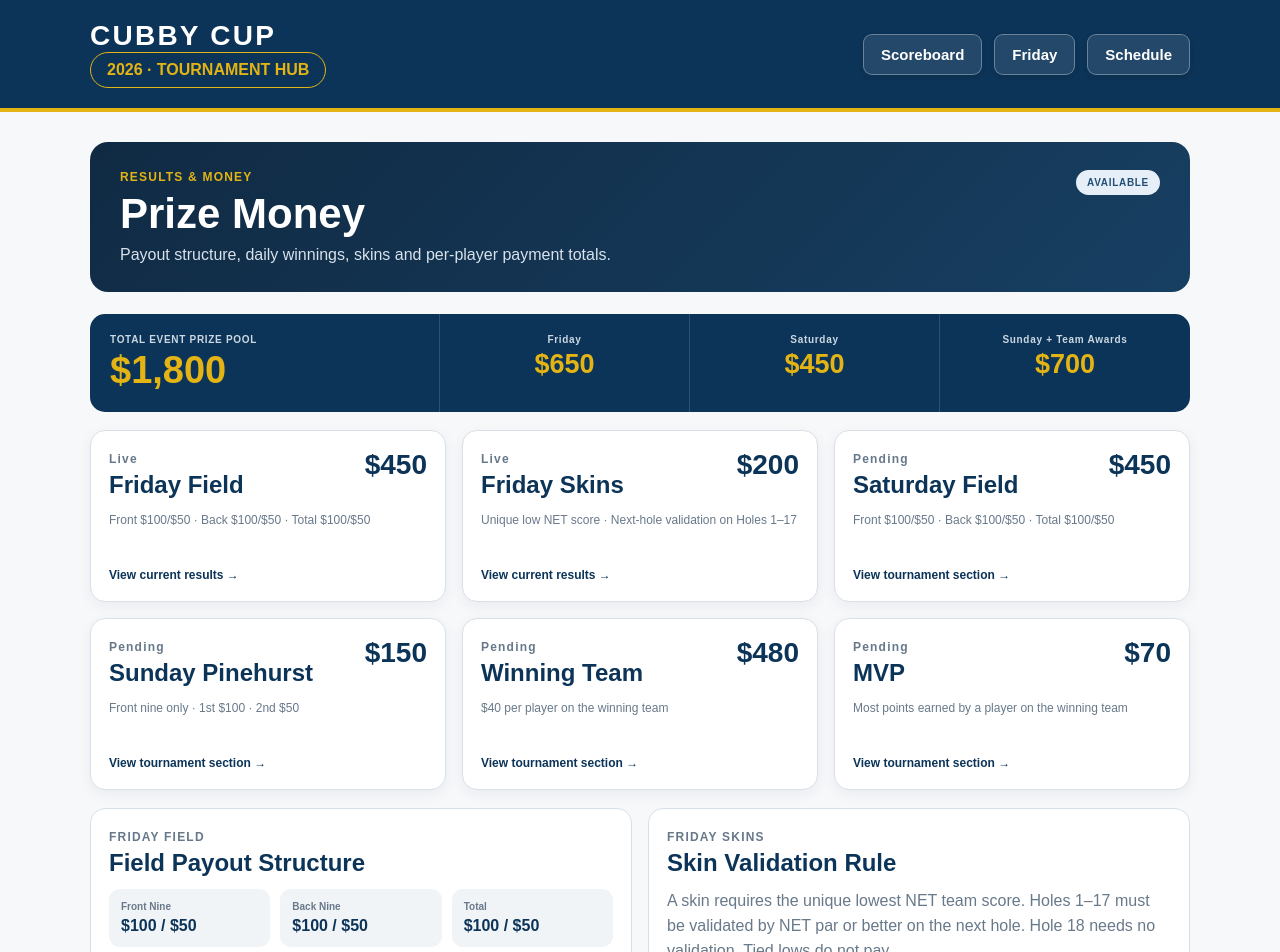
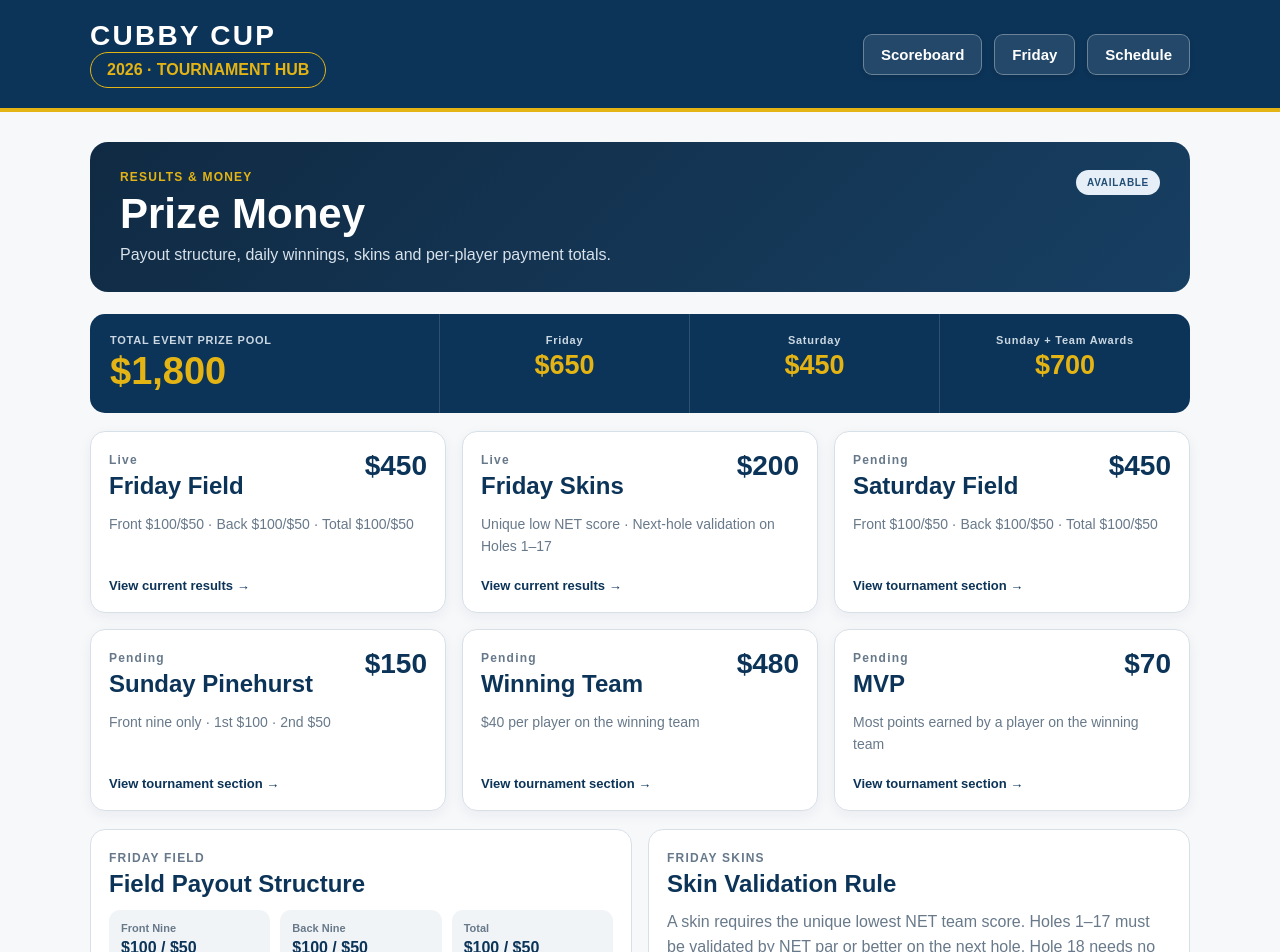
Before and after one commit to wjluyk-app/vet-head-app, a Next.js app: page /prize-money in a window 1280 px wide. Shown: the top 952 px of the page. Built offline with nearby package versions, Linux system fonts and the light colour scheme.

Commit message:
Improve prize money readability

```diff
--- a/src/app/globals.css
+++ b/src/app/globals.css
@@ -1032,7 +1032,7 @@ main { width: min(1100px, 94vw); margin: 30px auto 60px; }
 }
 .prizePoolHero span {
   display:block;
-  font-size:10px;
+  font-size:11px;
   font-weight:900;
   letter-spacing:.07em;
   color:#cbd7e1;
@@ -1075,15 +1075,15 @@ main { width: min(1100px, 94vw); margin: 30px auto 60px; }
 }
 .prizeMoneyCard p {
   color:#68798a;
-  font-size:12px;
-  line-height:1.5;
-  min-height:42px;
+  font-size:14px;
+  line-height:1.55;
+  min-height:48px;
 }
 .prizeMoneyCard a {
   color:var(--navy);
   font-weight:900;
   text-decoration:none;
-  font-size:12px;
+  font-size:13px;
 }
 .prizeMoneyRules {
   margin-top:18px;
@@ -1119,7 +1119,7 @@ main { width: min(1100px, 94vw); margin: 30px auto 60px; }
 .prizeMoneyBreakdown span {
   display:block;
   color:#68798a;
-  font-size:10px;
+  font-size:11px;
   font-weight:900;
 }
 .prizeMoneyBreakdown strong {
@@ -1146,6 +1146,8 @@ main { width: min(1100px, 94vw); margin: 30px auto 60px; }
   margin:0;
   color:#6f5b00;
   max-width:700px;
+  font-size:14px;
+  line-height:1.5;
 }
 
 @media (max-width:900px) {
```
